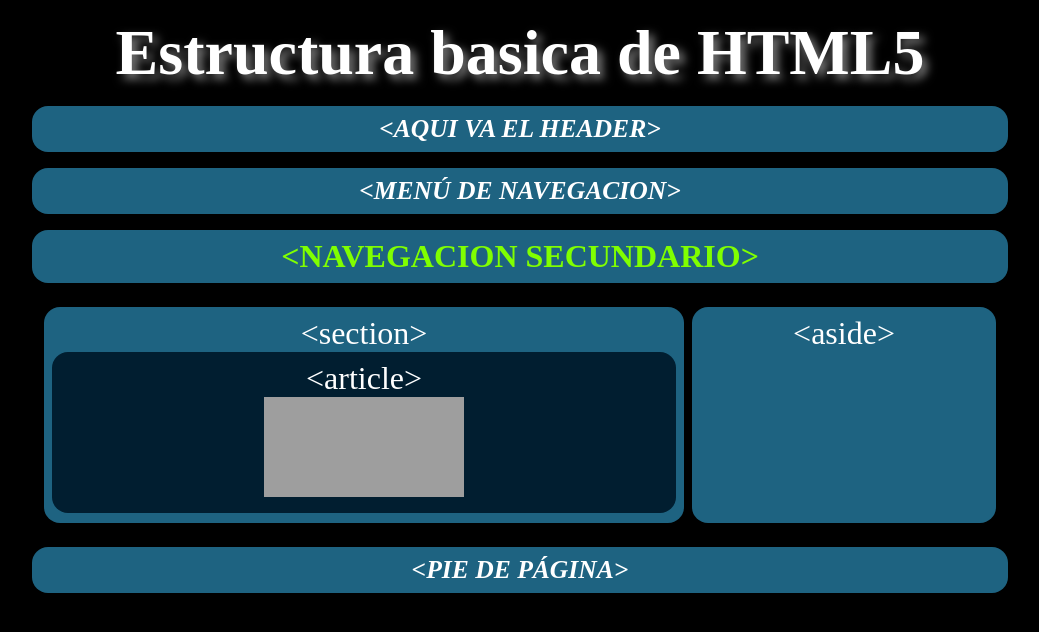
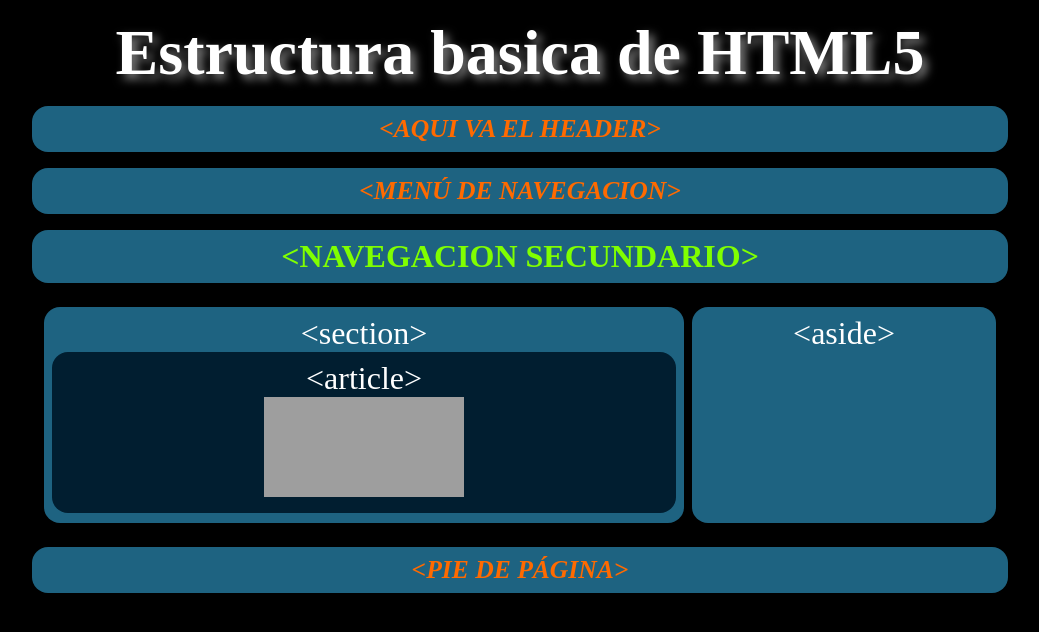
Before and after one commit to RuValdemar/Responsive-design, a plain HTML site: page index.html in a window 1280 px wide. Shown: the whole page, without its empty margins (120-1159 px from the left). Drawn offline with Linux system fonts and the light colour scheme; grey boxes are pictures that could not be loaded.

Commit message:
Cambio de COLOR H3

```diff
--- a/css/estilos.css
+++ b/css/estilos.css
@@ -22,6 +22,7 @@ h1{
 h3 {
 	font-style: italic;
 	font-size: .8em;
+	color: hsl(25,100%,50%);
 }
 h4 {
 	color: hsl(90,100%,50%);
```
